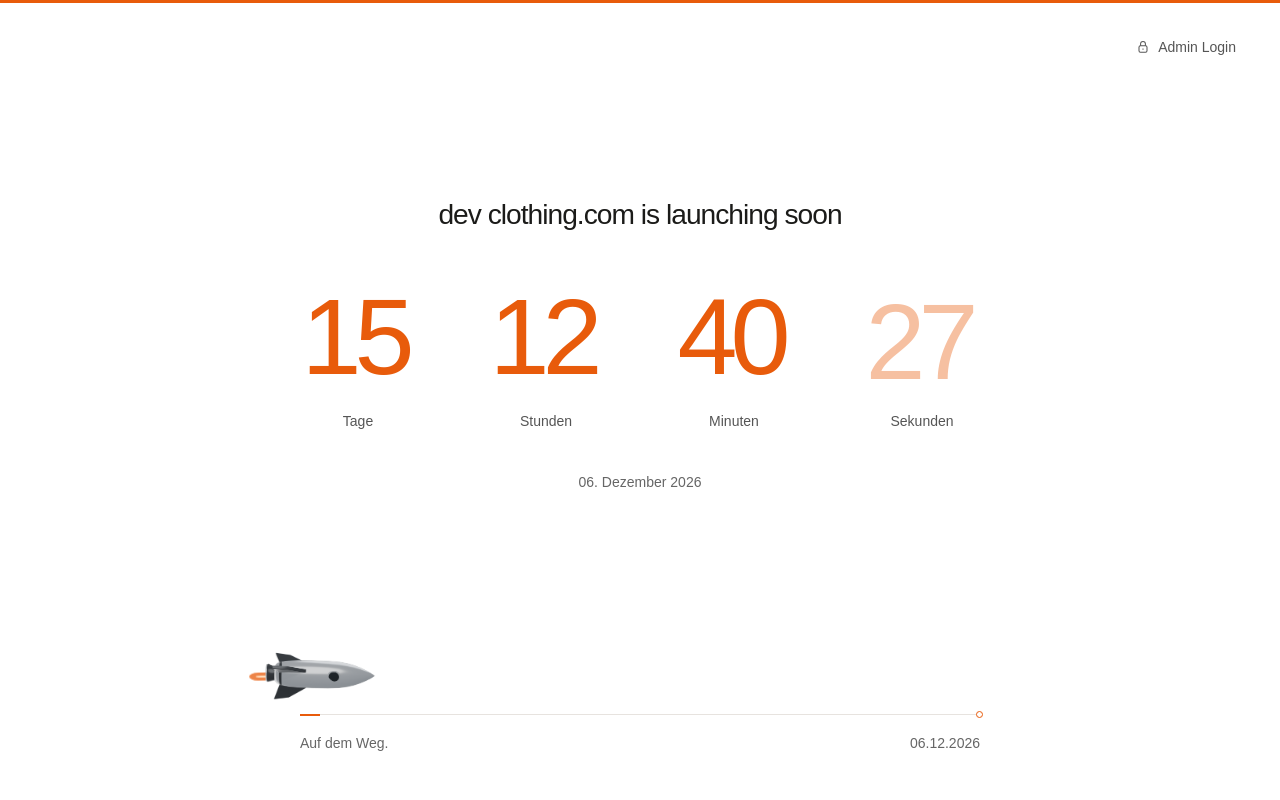
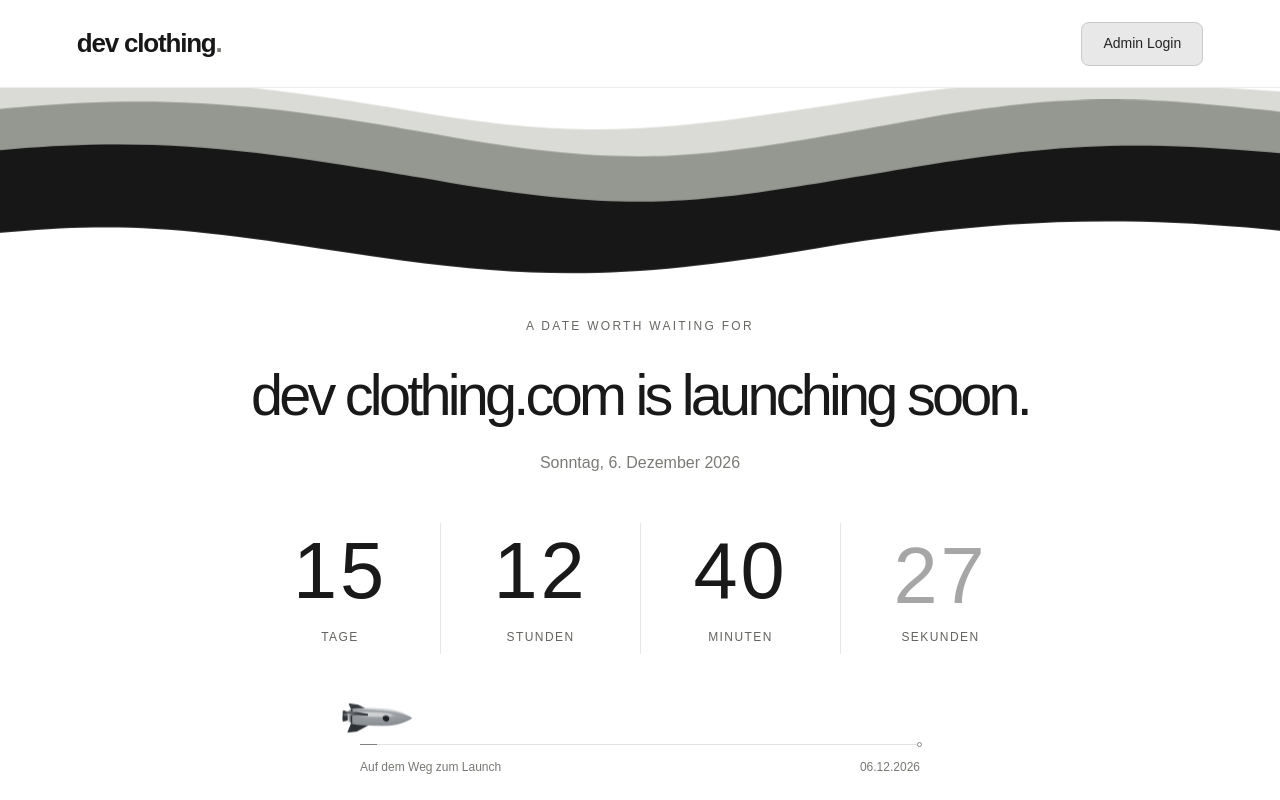
Before and after one commit to sw8tx/Dvnclothing, a plain HTML site: page index.html in a window 1280 px wide. Drawn offline with Linux system fonts and the light colour scheme.

Commit message:
Match monochrome reference with flowing waves and refined countdown typography

```diff
--- a/index.html
+++ b/index.html
@@ -11,38 +11,41 @@
 </head>
 <body>
   <header class="site-header">
-    <a class="admin-link" href="https://dash.cloudflare.com/?to=/19c22c3dff85cd28e6351907c5e70b9a/pages/view/dvnclothing" target="_blank" rel="noopener noreferrer" aria-label="Admin Login – Cloudflare-Verwaltung in neuem Tab öffnen">
-      <svg viewBox="0 0 20 20" fill="none" aria-hidden="true"><rect x="5" y="8.5" width="10" height="8" rx="1.8"/><path d="M7 8.5V6a3 3 0 0 1 6 0v2.5"/><path d="M10 12v1.5"/></svg>
-      <span>Admin Login</span>
-    </a>
+    <a class="wordmark" href="/" aria-label="dev clothing – Startseite">dev clothing<span>.</span></a>
+    <a class="admin-link" href="https://dash.cloudflare.com/?to=/19c22c3dff85cd28e6351907c5e70b9a/pages/view/dvnclothing" target="_blank" rel="noopener noreferrer" aria-label="Admin Login – Cloudflare-Verwaltung in neuem Tab öffnen">Admin Login</a>
   </header>
 
+  <div class="waves" aria-hidden="true">
+    <svg viewBox="0 0 1440 220" preserveAspectRatio="none" focusable="false">
+      <path class="wave wave-light" d="M-100 10C140-28 290-8 490 28S775 45 980 12S1240-7 1540 12V100C1240 65 1100 70 900 106S600 110 400 76S100 72-100 82Z"/>
+      <path class="wave wave-gray" d="M-100 40C160 0 280 12 500 54S790 79 1010 37S1290 16 1540 42V126C1290 101 1130 109 920 143S600 142 390 112S100 95-100 116Z"/>
+      <path class="wave wave-black" d="M-100 88C155 44 282 69 502 108S783 130 999 92S1280 62 1540 88V182C1270 139 1110 147 900 184S590 221 383 187S120 151-100 180Z"/>
+    </svg>
+  </div>
+
   <main class="launch">
-    <h1 lang="en">dev clothing.com is launching soon</h1>
+    <p class="eyebrow" lang="en">A date worth waiting for</p>
+    <h1 lang="en">dev clothing.com is launching soon.</h1>
+    <p class="launch-date"><time datetime="2026-12-06T00:00:00+01:00">Sonntag, 6. Dezember 2026</time></p>
     <div class="countdown" role="timer" aria-live="off" aria-label="Countdown bis zum 6. Dezember 2026">
       <div class="time-unit"><span class="value" id="days">--</span><span class="unit-label">Tage</span></div>
       <div class="time-unit"><span class="value" id="hours">--</span><span class="unit-label">Stunden</span></div>
       <div class="time-unit"><span class="value" id="minutes">--</span><span class="unit-label">Minuten</span></div>
       <div class="time-unit"><span class="value" id="seconds">--</span><span class="unit-label">Sekunden</span></div>
     </div>
-    <p class="launch-date">06. Dezember 2026</p>
-    <noscript><p class="no-script">Launch am 6. Dezember 2026. Für den aktuellen Countdown bitte JavaScript aktivieren.</p></noscript>
+    <noscript><p class="no-script">Für den aktuellen Countdown bitte JavaScript aktivieren.</p></noscript>
   </main>
 
   <footer class="journey" aria-label="Fortschritt zum Launch">
     <div class="flight" id="flight" role="progressbar" aria-label="Fortschritt bis zum Launch am 6. Dezember 2026" aria-valuemin="0" aria-valuemax="100" aria-valuenow="0">
-      <div class="rail" aria-hidden="true">
-        <span class="rail-traveled"></span>
-        <span class="destination"></span>
-      </div>
+      <div class="rail" aria-hidden="true"><span class="rail-traveled"></span><span class="destination"></span></div>
       <div class="rocket-position" aria-hidden="true">
         <div class="rocket-float">
-          <span class="exhaust" aria-hidden="true"></span>
           <img class="rocket" src="/assets/rocket.png" alt="" width="572" height="248" decoding="async">
         </div>
       </div>
     </div>
-    <div class="journey-labels" aria-hidden="true"><span>Auf dem Weg.</span><time datetime="2026-12-06">06.12.2026</time></div>
+    <div class="journey-labels" aria-hidden="true"><span>Auf dem Weg zum Launch</span><time datetime="2026-12-06">06.12.2026</time></div>
   </footer>
 </body>
 </html>
--- a/styles.css
+++ b/styles.css
@@ -1,9 +1,7 @@
 :root {
   color-scheme: light;
-  --orange: #e85b0b;
-  --ink: #1b1b19;
   font-family: Arial, Helvetica, sans-serif;
-  color: var(--ink);
+  color: #191919;
   background: #fff;
   font-synthesis: none;
   -webkit-font-smoothing: antialiased;
@@ -14,86 +12,132 @@ body {
   min-height: 100vh;
   min-height: 100svh;
   display: grid;
-  grid-template-rows: auto 1fr auto;
-  border-top: 3px solid var(--orange);
+  grid-template-rows: auto auto 1fr auto;
 }
-.site-header { display: flex; justify-content: flex-end; padding: 22px 36px; }
+.site-header {
+  display: flex;
+  align-items: center;
+  justify-content: space-between;
+  gap: 24px;
+  min-height: 88px;
+  padding: 18px clamp(24px, 6vw, 80px);
+  border-bottom: 1px solid #ececec;
+}
+.wordmark {
+  color: #171717;
+  font-size: 26px;
+  font-weight: 600;
+  letter-spacing: -1.2px;
+  text-decoration: none;
+  white-space: nowrap;
+}
+.wordmark span { color: #7a7a76; }
 .admin-link {
-  display: inline-flex; align-items: center; gap: 7px;
-  min-height: 44px; padding: 0 8px; color: #555;
-  font-size: 14px; text-decoration: none; transition: color 180ms ease;
+  display: inline-flex;
+  align-items: center;
+  justify-content: center;
+  min-height: 44px;
+  padding: 0 21px;
+  border: 1px solid #c9c9c9;
+  border-radius: 8px;
+  color: #242424;
+  background: #e8e8e8;
+  font-size: 14px;
+  line-height: 1.3;
+  text-decoration: none;
+  transition: background 180ms ease, border-color 180ms ease;
 }
-.admin-link:hover { color: var(--orange); }
-.admin-link:focus-visible { outline: 2px solid var(--orange); outline-offset: 4px; border-radius: 2px; }
-.admin-link svg { width: 16px; height: 16px; stroke: currentColor; stroke-width: 1.3; }
-.launch { align-self: center; padding: 40px 20px 54px; text-align: center; }
+.admin-link:hover { background: #ddd; border-color: #aaa; }
+a:focus-visible { outline: 2px solid #171717; outline-offset: 5px; }
+.waves { height: clamp(124px, 15vw, 210px); overflow: hidden; }
+.waves svg { display: block; width: 100%; height: 100%; overflow: visible; }
+.wave { transform-origin: center; animation: wave-drift 14s ease-in-out infinite alternate; }
+.wave-light { fill: #dadbd6; }
+.wave-gray { fill: #959891; animation-delay: -5s; animation-duration: 17s; }
+.wave-black { fill: #171717; animation-delay: -9s; animation-duration: 20s; }
+.launch { align-self: center; padding: 36px 24px 36px; text-align: center; }
+.eyebrow {
+  margin: 0 0 28px;
+  color: #666863;
+  font-size: 12px;
+  font-weight: 500;
+  line-height: 1.5;
+  letter-spacing: .19em;
+  text-transform: uppercase;
+}
 h1 {
-  margin: 0; font-size: clamp(20px, 2.2vw, 30px); font-weight: 400;
-  line-height: 1.4; letter-spacing: -0.035em; text-wrap: balance;
+  max-width: 1200px;
+  margin: 0 auto;
+  font-size: clamp(32px, 4.5vw, 62px);
+  font-weight: 400;
+  line-height: 1.12;
+  letter-spacing: -.065em;
+  text-wrap: balance;
 }
+.launch-date { margin: 24px 0 0; color: #7a7a76; font-size: 16px; line-height: 1.5; }
 .countdown {
-  width: min(720px, 100%); display: grid;
+  display: grid;
   grid-template-columns: repeat(4, minmax(0, 1fr));
-  gap: clamp(10px, 3vw, 32px); margin: 48px auto 0;
+  width: min(800px, 100%);
+  margin: 48px auto 0;
 }
-.time-unit { min-width: 0; display: grid; justify-items: center; gap: 20px; }
+.time-unit { display: grid; min-width: 0; justify-items: center; gap: 18px; padding: 8px 12px; }
+.time-unit + .time-unit { border-left: 1px solid #e5e5e5; }
 .value {
-  display: block; color: var(--orange); font-size: clamp(42px, 8.6vw, 108px);
-  font-weight: 400; line-height: 1; letter-spacing: -0.065em;
-  font-variant-numeric: lining-nums tabular-nums; padding-right: 0.065em;
+  display: block;
+  font-size: clamp(44px, 6.2vw, 80px);
+  font-weight: 400;
+  line-height: 1;
+  letter-spacing: .035em;
+  font-variant-numeric: lining-nums tabular-nums;
 }
-.unit-label { color: #555; font-size: 14px; line-height: 1.5; }
-.launch-date { margin: 40px 0 0; color: #666; font-size: 14px; line-height: 1.5; }
-.no-script { max-width: 34em; margin: 24px auto 0; font-size: 14px; line-height: 1.5; }
-.journey { width: min(680px, calc(100% - 176px)); margin: 0 auto; padding-bottom: 46px; }
-.flight { --progress: 0%; position: relative; height: 104px; }
-.rail { position: absolute; bottom: 0; width: 100%; height: 1px; background: #e7e3df; }
-.rail-traveled { display: block; width: var(--progress); height: 2px; margin-top: -0.5px; background: var(--orange); transition: width 1s linear; }
-.destination { position: absolute; right: -3px; top: -3px; width: 7px; height: 7px; border: 1px solid var(--orange); border-radius: 50%; background: #fff; }
-.rocket-position {
-  position: absolute; left: var(--progress); bottom: 12px; width: 112px;
-  transform: translateX(-50%); transition: left 1s linear;
+.unit-label { color: #62645f; font-size: 12px; line-height: 1.5; letter-spacing: .12em; text-transform: uppercase; }
+.no-script { margin: 28px auto 0; color: #666; font-size: 14px; line-height: 1.5; }
+.journey { width: min(560px, calc(100% - 112px)); margin: 0 auto; padding: 0 0 24px; }
+.flight { --progress: 0%; position: relative; height: 54px; }
+.rail { position: absolute; bottom: 0; width: 100%; height: 1px; background: #e2e2df; }
+.rail-traveled { display: block; width: var(--progress); height: 1px; background: #81847d; transition: width 1s linear; }
+.destination { position: absolute; right: -2px; top: -2px; width: 5px; height: 5px; border: 1px solid #858881; border-radius: 50%; background: #fff; }
+.rocket-position { position: absolute; left: var(--progress); bottom: 10px; width: 72px; transform: translateX(-50%); transition: left 1s linear; }
+.rocket-float { animation: flight 4s ease-in-out infinite; }
+.rocket { display: block; width: 100%; height: auto; }
+.journey-labels { display: flex; justify-content: space-between; gap: 18px; padding-top: 13px; color: #777973; font-size: 12px; line-height: 1.5; }
+.journey-labels time { font-variant-numeric: tabular-nums; white-space: nowrap; }
+@keyframes wave-drift {
+  from { transform: translateX(-16px) scaleX(1.04); }
+  to { transform: translateX(16px) scaleX(1.04); }
 }
-.rocket-float { position: relative; animation: flight 2.8s ease-in-out infinite; }
-.rocket { position: relative; display: block; width: 100%; height: auto; object-fit: contain; }
-.exhaust {
-  position: absolute; left: 3px; top: 52%; width: 27px; height: 8px;
-  background: var(--orange); border-radius: 100% 0 0 100%;
-  transform-origin: right center; animation: thrust 360ms ease-in-out infinite alternate;
-}
-.exhaust::after { content: ""; position: absolute; right: 0; top: 3px; width: 17px; height: 2px; background: #ffd4a8; border-radius: 100% 0 0 100%; }
-.journey-labels { display: flex; justify-content: space-between; gap: 16px; padding-top: 18px; color: #666; font-size: 14px; line-height: 1.5; }
-.journey-labels time { font-variant-numeric: tabular-nums; }
 @keyframes flight {
   0%, 100% { transform: translateY(0) rotate(-1deg); }
-  50% { transform: translateY(-7px) rotate(1deg); }
-}
-@keyframes thrust {
-  from { transform: translate(-100%, -50%) scaleX(.65); opacity: .75; }
-  to { transform: translate(-100%, -50%) scaleX(1); opacity: 1; }
+  50% { transform: translateY(-3px) rotate(1deg); }
 }
 @media (max-width: 600px) {
-  .site-header { padding: 12px 16px; }
-  .launch { padding: 36px 20px 32px; }
-  .countdown { margin-top: 36px; gap: 10px; }
-  .time-unit { gap: 14px; }
-  .value { font-size: clamp(42px, 12vw, 68px); }
-  .launch-date { margin-top: 30px; }
-  .journey { width: calc(100% - 144px); padding-bottom: 30px; }
-  .flight { height: 92px; }
-  .rocket-position { width: 88px; }
+  .site-header { min-height: 74px; padding: 14px 20px; gap: 14px; }
+  .wordmark { font-size: 23px; }
+  .admin-link { min-height: 42px; padding: 0 14px; font-size: 13px; }
+  .waves { height: 124px; }
+  .launch { padding: 36px 20px 40px; }
+  .eyebrow { margin-bottom: 20px; font-size: 10px; letter-spacing: .16em; }
+  h1 { font-size: clamp(30px, 7.8vw, 44px); letter-spacing: -.055em; }
+  .launch-date { margin-top: 20px; font-size: 14px; }
+  .countdown { margin-top: 34px; }
+  .time-unit { gap: 14px; padding-inline: 5px; }
+  .value { font-size: clamp(34px, 10vw, 56px); letter-spacing: 0; }
+  .unit-label { font-size: 10px; letter-spacing: .08em; }
+  .journey { width: calc(100% - 96px); padding-bottom: 24px; }
+  .rocket-position { width: 64px; }
+  .journey-labels { font-size: 11px; }
 }
-@media (max-height: 540px) and (min-width: 601px) {
-  .site-header { padding-block: 6px; }
-  .launch { padding-block: 12px; }
-  .countdown { margin-top: 20px; }
-  .time-unit { gap: 10px; }
-  .value { font-size: 64px; }
-  .launch-date { margin-top: 16px; }
-  .flight { height: 70px; }
-  .journey { padding-bottom: 20px; }
+@media (max-height: 600px) and (min-width: 601px) {
+  .site-header { min-height: 68px; padding-block: 10px; }
+  .waves { height: 100px; }
+  .launch { padding-block: 24px; }
+  .eyebrow { margin-bottom: 16px; }
+  h1 { font-size: 38px; }
+  .launch-date { margin-top: 14px; }
+  .countdown { margin-top: 24px; }
+  .value { font-size: 54px; }
 }
 @media (prefers-reduced-motion: reduce) {
   *, *::before, *::after { animation: none !important; transition: none !important; }
-  .exhaust { transform: translate(-100%, -50%) scaleX(.8); }
 }
```
